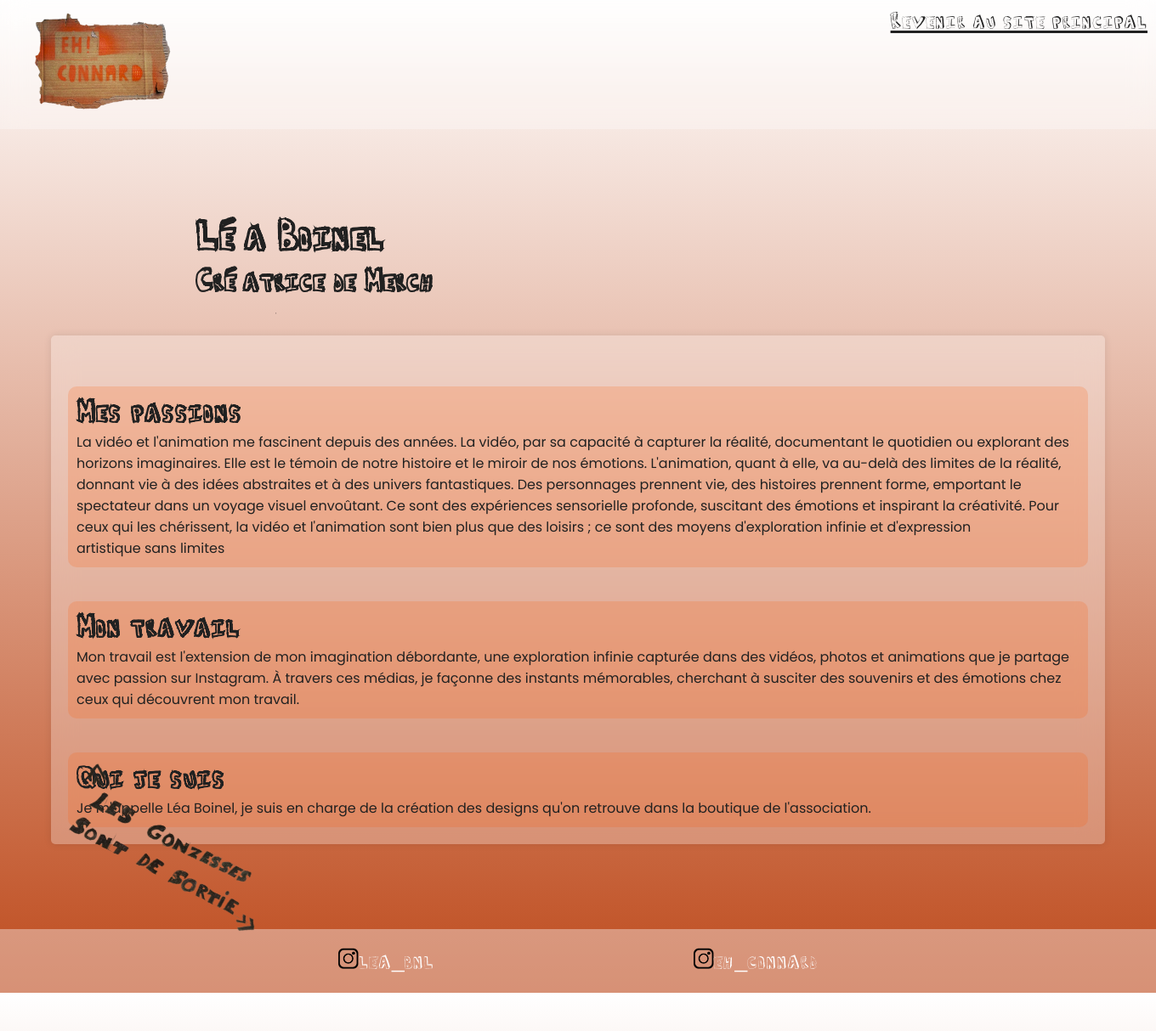
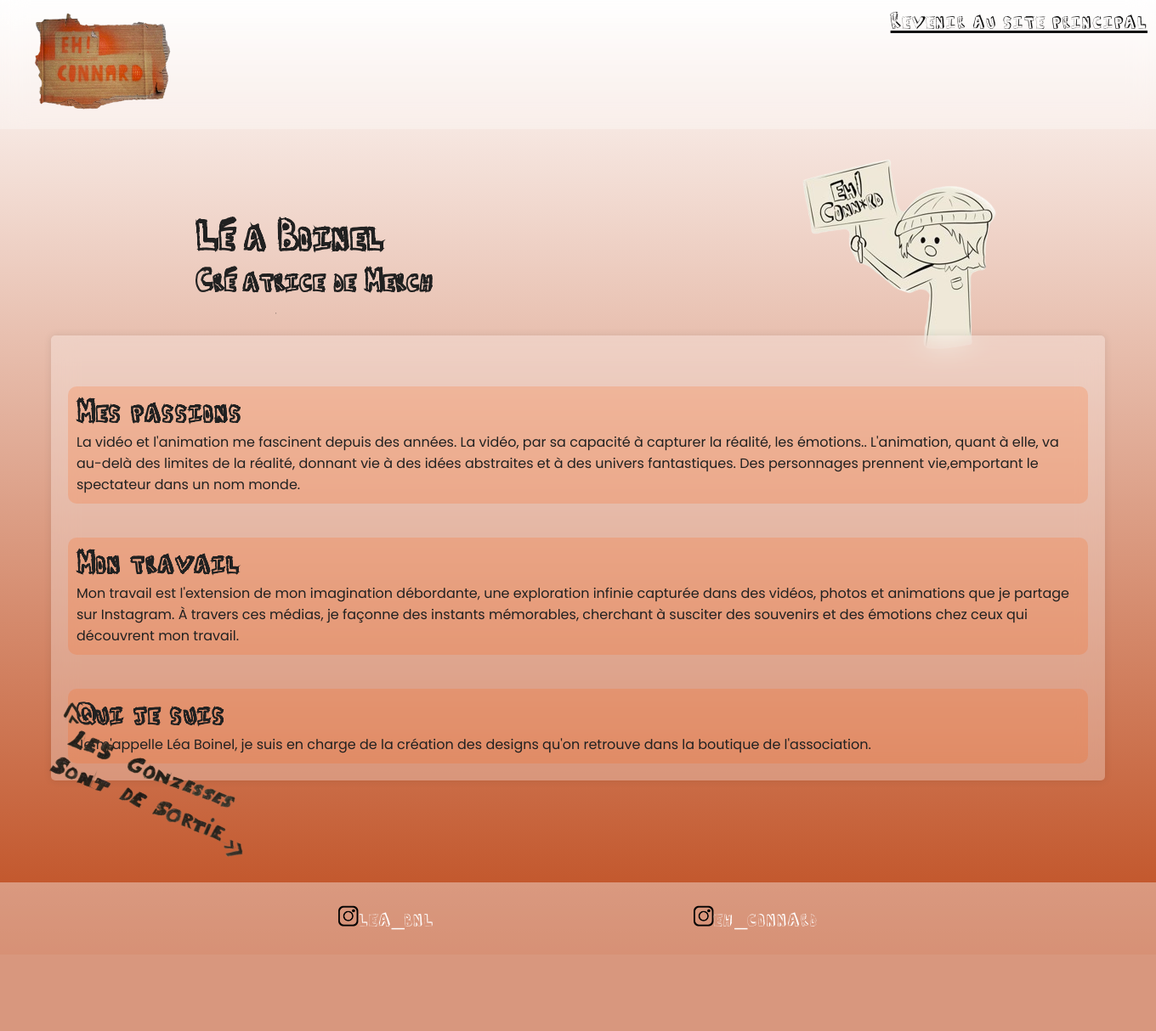
Before and after one commit to zephyst/SAE_Site_Web, a PHP site: page /ficheLea.php in a window 1360 px wide. Shown: the whole page at 85% size. After the commit the page ends 1095 px from the top, so only its background shows below. Run offline with PHP 8.4, Linux system fonts and the light colour scheme.

Commit message:
WE DID IT ! WE DID IT YEAAH!!!

```diff
--- a/ficheLea.php
+++ b/ficheLea.php
@@ -4,13 +4,20 @@
     <meta charset="UTF-8">
     <meta name="viewport" content="width=device-width, initial-scale=1.0">
     <link rel="stylesheet" href="public/css/lea.css">
+    <head>
+    <title>LÉA BOINEL/EH!CONNARD</title>
+    <link rel="icon" type="image/ico" href="public/images/EH!CONNARD.png">
+
+
+</head>
 
 <header>
     <div class="navbar-left">
             <img src="public/images/EH!CONNARD.png" alt="Logo_EH!CONNARD" class=image1>
     </div>
     <div class="navbar-right">
-        <a href="./trombi.php">Revenir au site principal</a>
+        <a href="./trombi.php" class=retour>Revenir au site principal</a>
+
     </div>
 
 </header>
@@ -24,6 +31,11 @@
         <h2>Créatrice de Merch</h2>
 </div>
 
+<div class="minimoi">
+        <img src="public/images/minimoi_manifestation.png" alt="dessinlea" >
+</div>
+
+
     <div class="container">
 
 
@@ -31,14 +43,14 @@
         <div class="box">
             <h3>Mes passions</h3>
             <p>La vidéo et l'animation me fascinent depuis des années.
-                La vidéo, par sa capacité à capturer la réalité, documentant le quotidien ou explorant des horizons imaginaires. Elle est le témoin de notre histoire et le miroir de nos émotions.
-                L'animation, quant à elle, va au-delà des limites de la réalité, donnant vie à des idées abstraites et à des univers fantastiques. Des personnages prennent vie, des histoires prennent forme, emportant le spectateur dans un voyage visuel envoûtant.
-                 Ce sont des expériences sensorielle profonde, suscitant des émotions et inspirant la créativité. Pour ceux qui les chérissent, la vidéo et l'animation sont bien plus que des loisirs ; ce sont des moyens d'exploration infinie et d'expression artistique sans limites</p>
+                La vidéo, par sa capacité à capturer la réalité, les émotions..
+                L'animation, quant à elle, va au-delà des limites de la réalité, donnant vie à des idées abstraites et à des univers fantastiques. Des personnages prennent vie,emportant le spectateur dans un nom monde.
+            </p>
         </div>
 
         <div class="box">
             <h3>Mon travail</h3>
-            <p>Mon travail est l'extension de mon imagination débordante, une exploration infinie capturée dans des vidéos, photos et animations que je partage avec passion sur Instagram. À travers ces médias, je façonne des instants mémorables, cherchant à susciter des souvenirs et des émotions chez ceux qui découvrent mon travail.</p>
+            <p>Mon travail est l'extension de mon imagination débordante, une exploration infinie capturée dans des vidéos, photos et animations que je partage sur Instagram. À travers ces médias, je façonne des instants mémorables, cherchant à susciter des souvenirs et des émotions chez ceux qui découvrent mon travail.</p>
         </div>
 
         <div class="box">
--- a/public/css/lea.css
+++ b/public/css/lea.css
@@ -1,3 +1,4 @@
+
 @font-face {
     font-family: Marianaxxe;
     src: url('../font/MarianaxxeV4.ttf');
@@ -41,6 +42,7 @@ header {
 a{
     font-family: "Marianaxxe";
     font-size: 30px;
+    color: #0f0f0f;
 }
 
 
@@ -58,6 +60,15 @@ h3 {
 
     font-family: "Marianaxxe";
     font-size: 40px;
+}
+
+.minimoi{
+    height: 500px;
+    position: absolute;
+    margin-top: -300px;
+    margin-left: 750px;
+
+
 }
 
 .container {
@@ -84,17 +95,18 @@ h3 {
 .slogan{
     position: absolute;
     height: 225px;
-    transform: rotate(30deg);
-    left: 0;
+    transform: rotate(25deg);
     z-index: 1;
-    margin-top: -110px;
+    margin-top: -115px;
+    margin-left: -20px;
 }
 footer {
     text-align: center;
-    padding: 20px;
-    margin-top: 100px;
+    padding: 25px;
+    margin-top: 120px;
     background-color: #faf8f867;
     color: #fff;
+    z-index: 2;
 }
 
 .social-icons a {
@@ -102,6 +114,10 @@ footer {
     text-decoration: none;
     color: #fff;
     transition: color 0.3s ease-in-out;
+
+}
+.social-icons a:hover {
+    color: rgb(22, 22, 22);
 
 }
 
@@ -119,7 +135,3 @@ footer {
 .nom_image3{
 
 }
-.social-icons a:hover {
-    color: rgb(22, 22, 22);
-
-}
--- a/public/images/desktop.ini
+++ b/public/images/desktop.ini
@@ -1,3 +1,4 @@
 [LocalizedFileNames]
 lesgonzEH!CONNARD.png=@lesgonzEH!CONNARD.png,0
 les gonzesses sont de sortie.png=@les gonzesses sont de sortie.png,0
+minimoi_manifestation.png=@minimoi_manifestation.png,0
```
Also changed, not shown: public/images/icon_minimoi.png (added), public/images/minimoi_manifestation.png (added).
